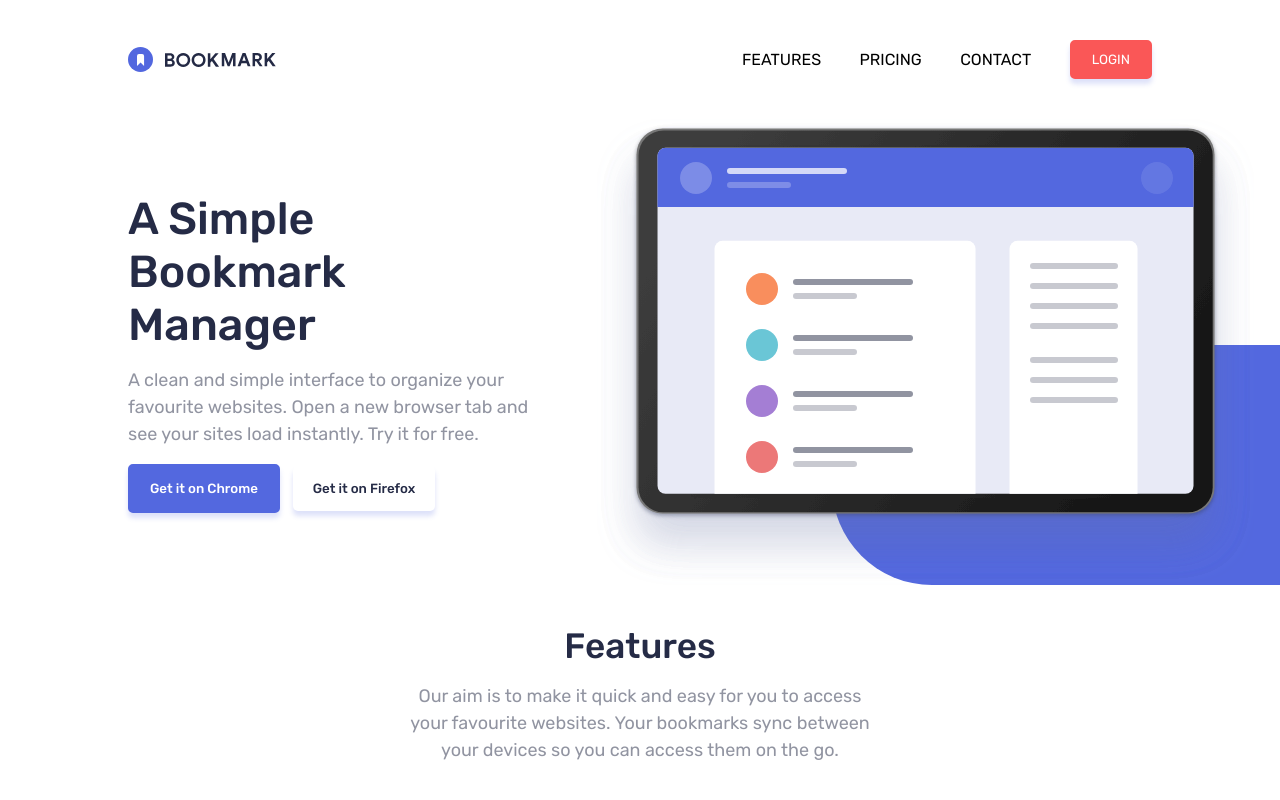
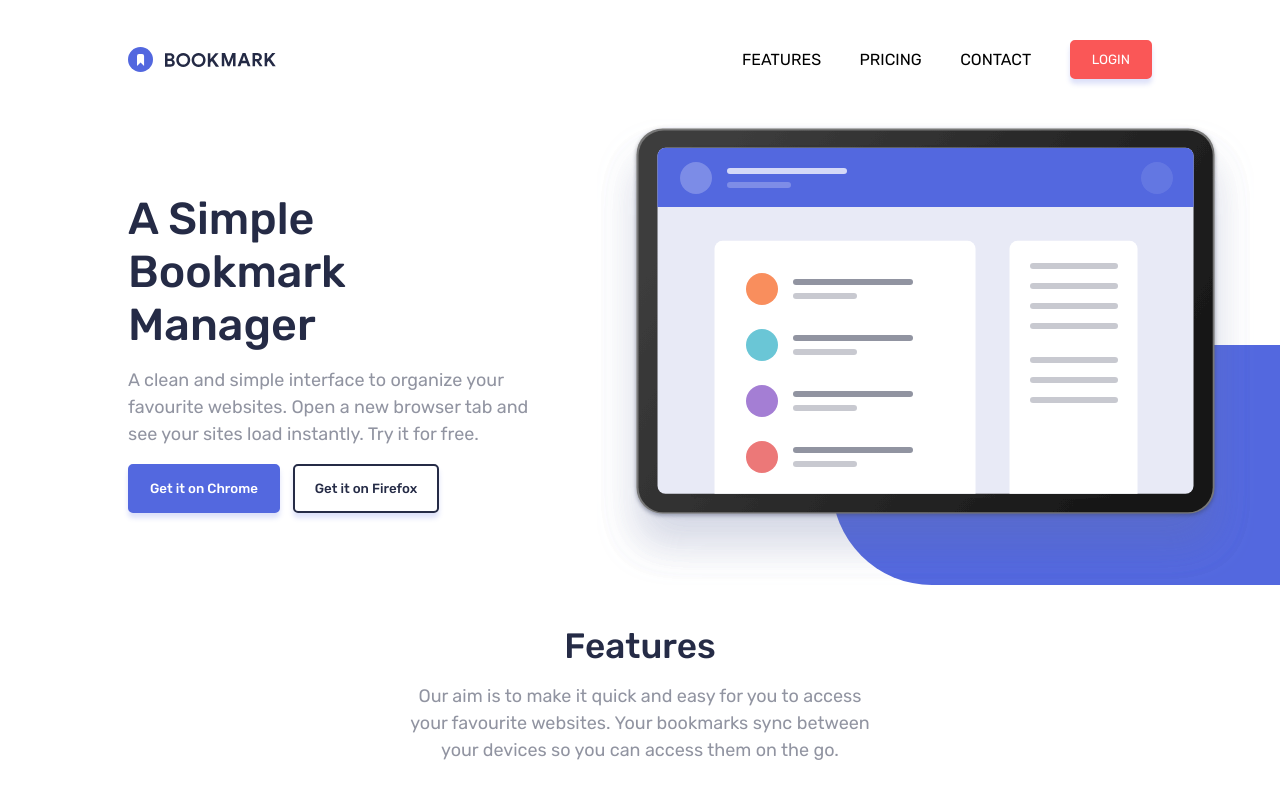
Before and after one commit to aveandrian/bookmark-landing-page-react, a React (Vite) app: page / in a window 1280 px wide. In both pictures the pointer is over the button "Get it on Firefox". Shown: the top 800 px of the page. Built offline with nearby package versions, Linux system fonts and the light colour scheme.

Commit message:
minor style fixes

```diff
--- a/src/App.css
+++ b/src/App.css
@@ -77,7 +77,7 @@ h1 {
 
 .get-it-btn.firefox {
   background-color: #F7F7F7;
-  border: 0.125 solid #F7F7F7;
+  border: 0.125rem solid #F7F7F7;
   color: hsl(229, 31%, 21%);
 }
 
@@ -91,7 +91,7 @@ h1 {
 .get-it-btn.firefox:hover {
   cursor: pointer;
   background-color: transparent;
-  border: 0.125 solid hsl(229, 31%, 21%)
+  border: 0.125rem solid hsl(229, 31%, 21%)
 }
 
 
```
